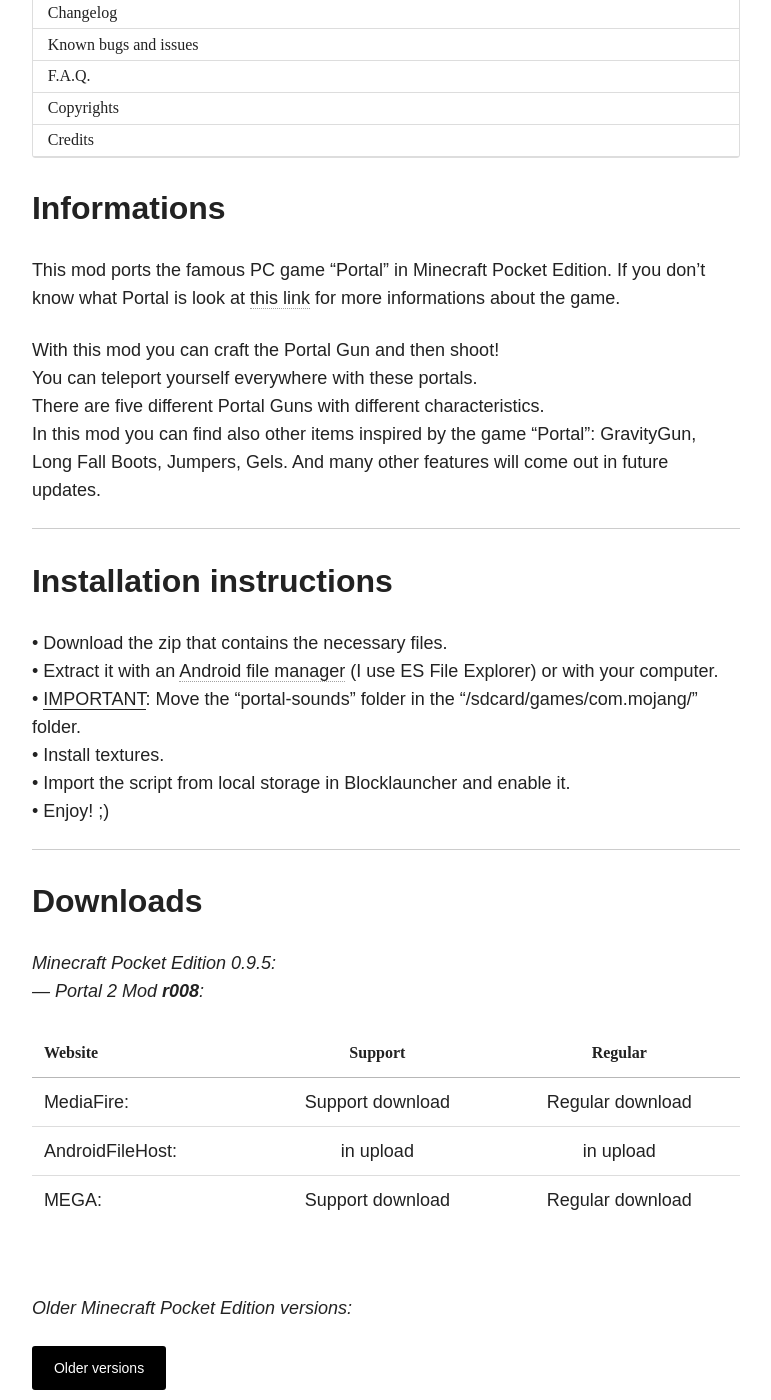
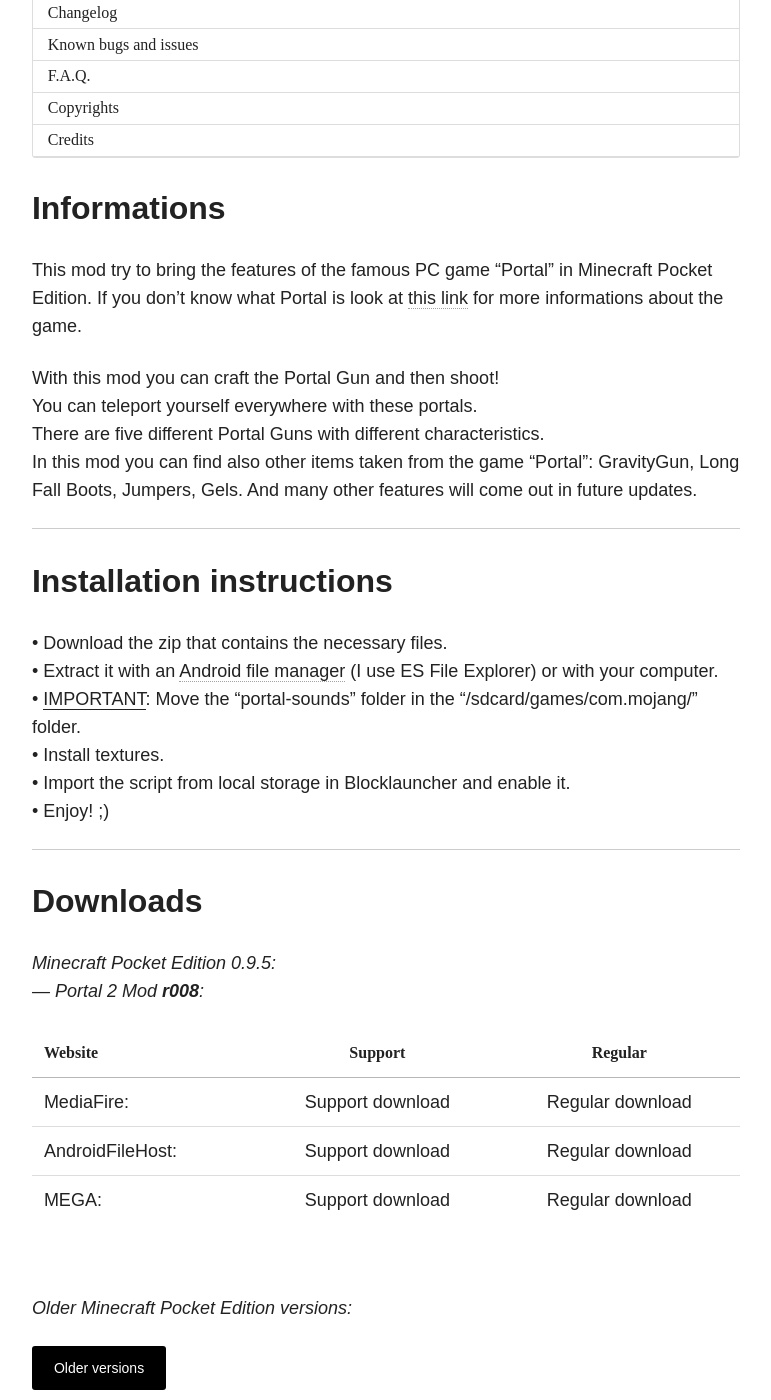
Before and after one commit to Desno365/Desno365.github.io, a Jekyll site: the page built from minecraft/portal2-mod/index.md, in a window 1280 px wide and 1400 px high, scrolled down 1122 px. Shown: the whole window, without its empty margins (254-1025 px from the left). Built offline with Jekyll 4.4.1, drawn with Linux system fonts in a browser that asks for light colours; nearby versions of some CDN libraries.

Commit message:
Android File Host r008

```diff
--- a/minecraft/portal2-mod/index.md
+++ b/minecraft/portal2-mod/index.md
@@ -11,12 +11,12 @@
 
 ## Informations
 
-This mod ports the famous PC game "Portal" in Minecraft Pocket Edition. If you don't know what Portal is look at [this link](http://lmgtfy.com/?q=portal) for more informations about the game.
+This mod try to bring the features of the famous PC game "Portal" in Minecraft Pocket Edition. If you don't know what Portal is look at [this link](http://lmgtfy.com/?q=portal) for more informations about the game.
 
 With this mod you can craft the Portal Gun and then shoot!<br>
 You can teleport yourself everywhere with these portals.<br>
 There are five different Portal Guns with different characteristics.<br>
-In this mod you can find also other items inspired by the game "Portal": GravityGun, Long Fall Boots, Jumpers, Gels. And many other features will come out in future updates.
+In this mod you can find also other items taken from the game "Portal": GravityGun, Long Fall Boots, Jumpers, Gels. And many other features will come out in future updates.
 
 ---
 
@@ -39,7 +39,7 @@
 | Website | Support | Regular |
 |:--------|:-------:|:-------:|
 | MediaFire:       | [Support download](http://adf.ly/sUcZK) | [Regular download](http://www.mediafire.com/download/h98mzybsjms5hkl/Portal_Mod_r008_Desno365.zip) |
-| AndroidFileHost: | in upload | in upload |
+| AndroidFileHost: | [Support download](http://adf.ly/sWLGx) | [Regular download](https://www.androidfilehost.com/?fid=95747613655040767) |
 | MEGA:            | [Support download](http://adf.ly/sUcaR) | [Regular download](https://mega.co.nz/#!3tQkAKJR!lg-qEw501m6paWnn_k12TIfYpakGhOOs7N-iORDldmU) |
 |----
 {: rules="groups"}
```
